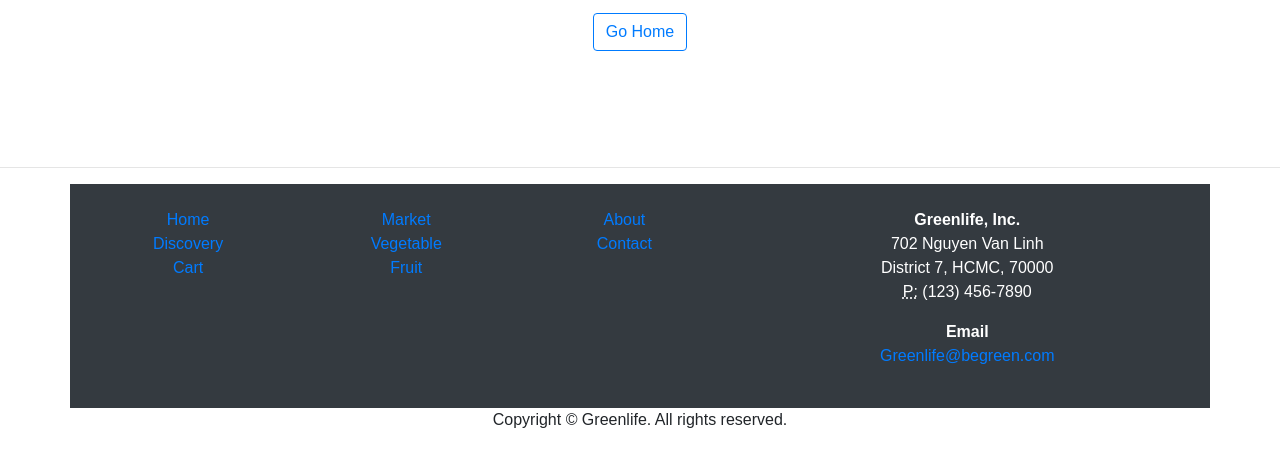
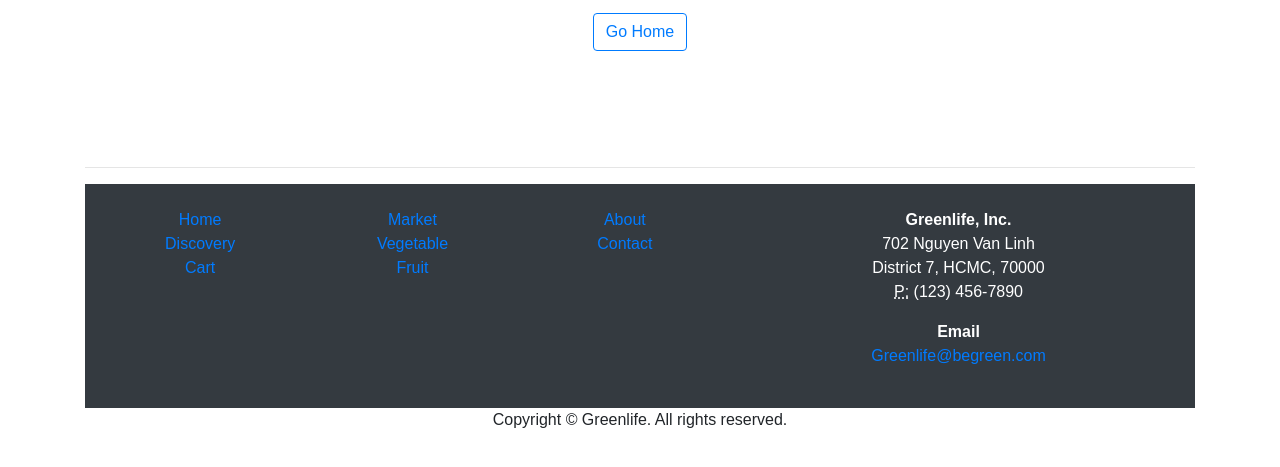
Before and after one commit to xtructt/xtructt.github.io, a plain HTML site: page thankyou.html in a window 1280 px wide. Shown: the part 155-622 px from the top of the page. Drawn offline with nearby package versions, Linux system fonts and the light colour scheme.

Commit message:
Adjust the footer

```diff
--- a/thankyou.html
+++ b/thankyou.html
@@ -56,8 +56,9 @@ body,h1,h2,h3,h4,h5,h6 {font-family: "Karma", sans-serif}
 	</div>
 
   <!-- Footer -->
-    <hr>
-<footer class="text-center">
+  <div class="container">
+	<hr>
+  <footer class="text-center">
 	<div class="container text-white bg-dark p-4">
       <div class="row">
         <div class="col-6 col-md-8 col-lg-7">
@@ -106,6 +107,7 @@ body,h1,h2,h3,h4,h5,h6 {font-family: "Karma", sans-serif}
     </div>
   </div>
 </footer>
+</div>
 <!-- End page content -->
 
 
```
Also changed, not shown: about.htm (+3 -1 lines), cart.htm (+4 -2 lines), contact.htm (+4 -2 lines), discovery.htm (+4 -3 lines), index.htm (+3 -1 lines), itemDetail.html (+4 -2 lines), market.htm (+3 -1 lines), orderInformation.html (+3 -1 lines), 1 other file.
